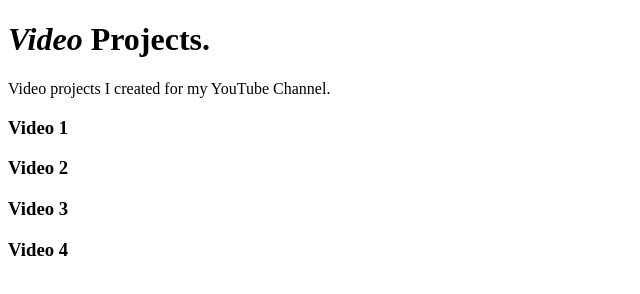
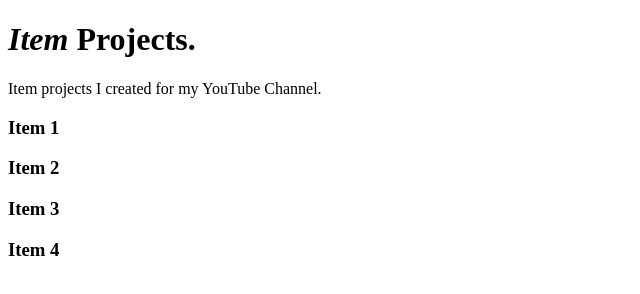
Before and after one commit to sirkorgo/gamekorgo, a plain HTML site: page videos.html in a window 1280 px wide. Shown: the whole page, without its empty margins (0-640 px from the left). Drawn offline with Linux system fonts and the light colour scheme.

```diff
--- a/videos.html
+++ b/videos.html
@@ -8,14 +8,14 @@
 
 <body>
   <div>
-    <h1><i>Video</i> Projects.</h1>
-    <p>Video projects I created for my YouTube Channel.</p>
+    <h1><i>Item</i> Projects.</h1>
+    <p>Item projects I created for my YouTube Channel.</p>
   </div>
 
   <div>
-    <h3>Video 1</h3>
-    <h3>Video 2</h3>
-    <h3>Video 3</h3>
-    <h3>Video 4</h3>
+    <h3>Item 1</h3>
+    <h3>Item 2</h3>
+    <h3>Item 3</h3>
+    <h3>Item 4</h3>
   </div>
 </body>
```
Also changed, not shown: graphics.html (+1 -1 lines).
